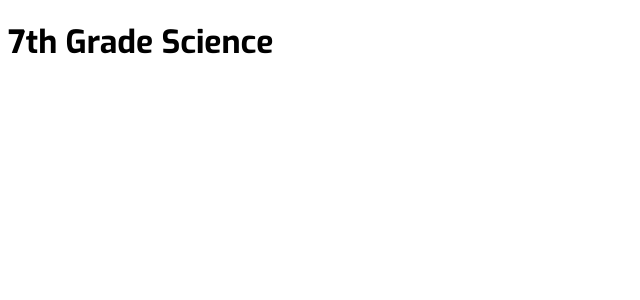
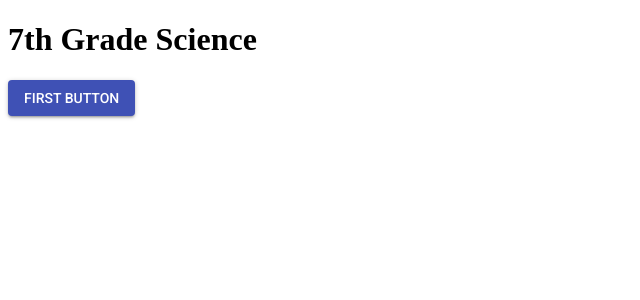
Before and after one commit to lwood54/science-7th-grade, a React (Create React App) app: page / in a window 1280 px wide. Shown: the top 300 px of the page, without its empty margins (0-640 px from the left). Built offline with nearby package versions, Linux system fonts and the light colour scheme.

Commit message:
added material ui library

```diff
--- a/package.json
+++ b/package.json
@@ -3,6 +3,8 @@
   "version": "0.1.0",
   "private": true,
   "dependencies": {
+    "@material-ui/core": "^3.9.0",
+    "@material-ui/icons": "^3.0.2",
     "react": "^16.7.0",
     "react-dom": "^16.7.0",
     "react-scripts": "2.1.3"
--- a/public/index.html
+++ b/public/index.html
@@ -26,6 +26,15 @@
             href="https://fonts.googleapis.com/css?family=Exo:400,500,700,900,900i"
             rel="stylesheet"
         />
+        <link
+            rel="stylesheet"
+            href="https://fonts.googleapis.com/css?family=Roboto:300,400,500"
+        />
+        <link
+            rel="stylesheet"
+            href="https://fonts.googleapis.com/icon?family=Material+Icons"
+        />
+
         <title>Logan Wood: 7th Grade Science</title>
     </head>
     <body>
--- a/src/App.js
+++ b/src/App.js
@@ -1,10 +1,14 @@
 import React, { Component } from 'react';
+import Button from '@material-ui/core/Button';
 
 class App extends Component {
     render() {
         return (
             <div className="App">
                 <h1>7th Grade Science</h1>
+                <Button variant="raised" color="primary">
+                    First Button
+                </Button>
             </div>
         );
     }
--- a/src/index.css
+++ /dev/null
@@ -1,3 +0,0 @@
-* {
-    font-family: 'exo', 'sans-serif';
-}
--- a/src/index.js
+++ b/src/index.js
@@ -1,6 +1,5 @@
 import React from 'react';
 import ReactDOM from 'react-dom';
-import './index.css';
 import App from './App';
 import * as serviceWorker from './serviceWorker';
 
```
Also changed, not shown: 1 other file (tests, documents, lock files or other folders).
